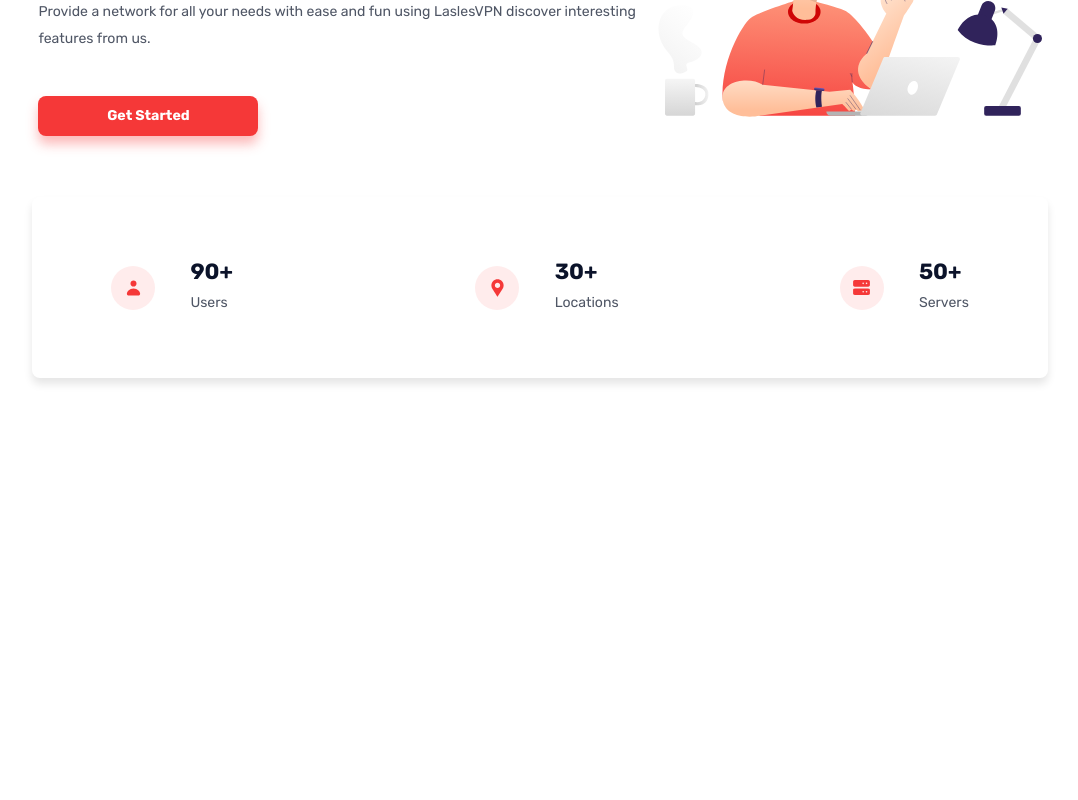
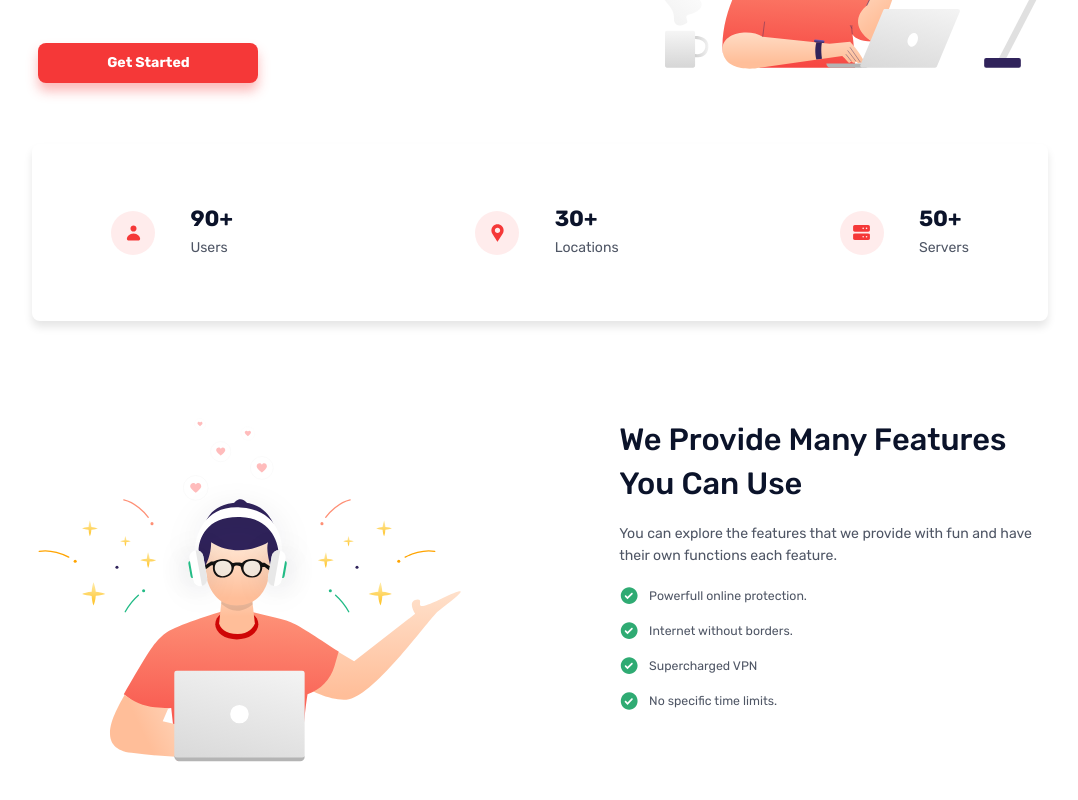
Before and after one commit to lawrencelucky/vpn-landing-page, a React (Create React App) app: page / in a window 1280 px wide. Shown: the part 322-1122 px from the top of the page, without its empty margins (100-1178 px from the left). Before the commit the page ends 800 px from the top, so only its background shows below. Built offline with nearby package versions, Linux system fonts and the light colour scheme.

Commit message:
feat: adding the features

```diff
--- a/src/App.js
+++ b/src/App.js
@@ -1,3 +1,4 @@
+import Features from './components/Features';
 import Header from './components/Header';
 import Hero from './components/Hero';
 import Info from './components/Info';
@@ -8,6 +9,7 @@ function App() {
       <Header />
       <Hero />
       <Info />
+      <Features />
     </>
   );
 }
--- /dev/null
+++ b/src/components/Features.jsx
@@ -0,0 +1,47 @@
+import FeaturesIllustration from '../assets/images/features-illustration.svg';
+import CheckMark from '../assets/images/check-mark.svg';
+
+const Features = () => {
+  return (
+    <div className='section px-[2rem] py-[4rem] md:px-[15rem] md:py-[7rem] flex flex-col md:flex-row md:justify-between'>
+      <div className='flex-1 flex justify-center md:mr-[18rem] mb-[4rem] md:mb-0'>
+        <img
+          src={FeaturesIllustration}
+          alt='illustration'
+          className='max-w-[50rem] w-full'
+        />
+      </div>
+      <div className='flex-1'>
+        <h2 className='text-lg sm:text-xl font-medium mb-[2rem] text-primary-darkText text-center sm:text-left'>
+          We Provide Many Features You Can Use
+        </h2>
+        <p className='mb-[2rem]'>
+          You can explore the features that we provide with fun and have their
+          own functions each feature.
+        </p>
+        <ul>
+          <li className='flex items-center mb-[1.6rem]'>
+            <img src={CheckMark} alt='check-icon' className='w-[2.4rem]' />
+            <span className='text-sm ml-[1rem]'>
+              Powerfull online protection.
+            </span>
+          </li>
+          <li className='flex items-center mb-[1.6rem]'>
+            <img src={CheckMark} alt='check-icon' className='w-[2.4rem]' />
+            <span className='text-sm ml-[1rem]'>Internet without borders.</span>
+          </li>
+          <li className='flex items-center mb-[1.6rem]'>
+            <img src={CheckMark} alt='check-icon' className='w-[2.4rem]' />
+            <span className='text-sm ml-[1rem]'>Supercharged VPN</span>
+          </li>
+          <li className='flex items-center'>
+            <img src={CheckMark} alt='check-icon' className='w-[2.4rem]' />
+            <span className='text-sm ml-[1rem]'>No specific time limits.</span>
+          </li>
+        </ul>
+      </div>
+    </div>
+  );
+};
+
+export default Features;
--- a/src/components/Header.jsx
+++ b/src/components/Header.jsx
@@ -7,7 +7,8 @@ const Header = () => {
   const [openDrawer, setOpenDrawer] = useState(false);
 
   return (
-    <div className='section flex justify-between items-center p-[2rem] lg:py-[4.5rem] lg:px-[15rem] sticky top-0 w-full bg-other-white shadow-sm-dark'>
+    <div className='sticky top-0 w-full bg-other-white shadow-sm-dark'>
+      <div className='section flex justify-between items-center p-[2rem] lg:py-[2rem] lg:px-[15rem]'>
         <img
           src={Logo}
           alt='Logo'
@@ -64,6 +65,7 @@ const Header = () => {
           <AiOutlineMenu className='text-primary-red text-[2.4rem]' />
         </div>
       </div>
+    </div>
   );
 };
 
--- a/tailwind.config.js
+++ b/tailwind.config.js
@@ -6,7 +6,7 @@ module.exports = {
     },
     fontSize: {
       sm: ['1.4rem', '2.24rem'],
-      md: ['1.6rem', '3rem'],
+      md: ['1.6rem', '2.5rem'],
       lg: ['2.5rem', '3rem'],
       xl: ['3.5rem', '5rem'],
       '2xl': ['5rem', '7rem'],
```
Also changed, not shown: src/assets/images/check-mark.svg (added), src/assets/images/features-illustration.svg (added). Lines whose indentation alone changed are shown as unchanged.
